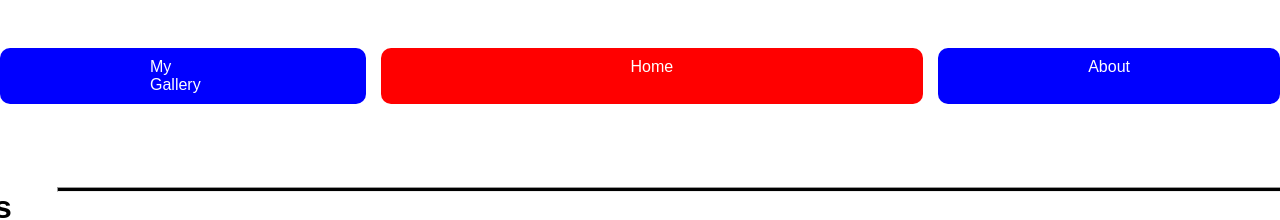
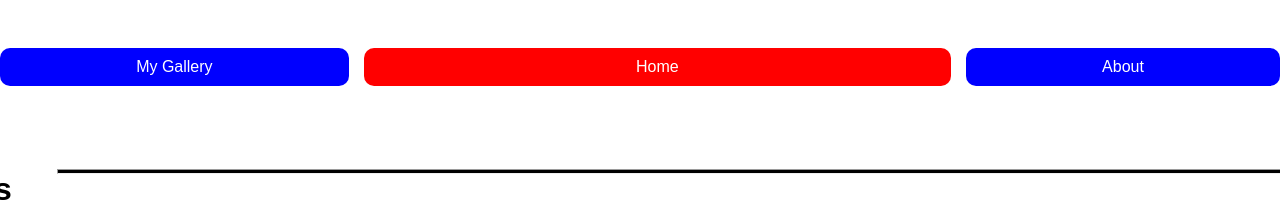
Before and after one commit to LUCA-DesComBes/projet-voiture, a plain HTML site: page index.html in a window 1280 px wide. Shown: the top 220 px of the page. Drawn offline with Linux system fonts and the light colour scheme.

Commit message:
feat (app) : update wondercar-gallery

```diff
--- a/index.html
+++ b/index.html
@@ -7,7 +7,6 @@
 		<title>WonderCarGallery</title>
 	</head>
 	<body>
-		<header>
 		<nav>
 			<div class="gallery">
 				<p>My Gallery</p>
@@ -19,7 +18,6 @@
 				<p>About</p>
 			</div>
 		</nav>
-		</header>
 		<main>
 			<div class="photos">
 				<h1>My photos</h1>
--- a/style.css
+++ b/style.css
@@ -16,24 +16,33 @@ nav {
 	gap: 15px;
 	color: white;
 	margin: 3rem 0;
+	width: 100%;
 }
 .gallery {
 	display: flex;
-	padding: 10px 150px 10px 150px;
+	justify-content: center;
 	background-color: blue;
 	border-radius: 10px;
+	flex-grow: 1;
+}
+.gallery,
+.home,
+.about {
+    padding: 10px 0;
 }
 .home {
 	display: flex;
-	padding: 10px 250px 10px 250px;
+	justify-content: center;
 	background-color: red;
 	border-radius: 10px;
+	flex-grow: 2;
 }
 .about {
 	display: flex;
-	padding: 10px 150px 10px 150px;
+	justify-content: center;
 	background-color: blue;
 	border-radius: 10px;
+	flex-grow: 1;
 }
 .photos {
 	display: flex;
```
Lines whose indentation alone changed are shown as unchanged.
